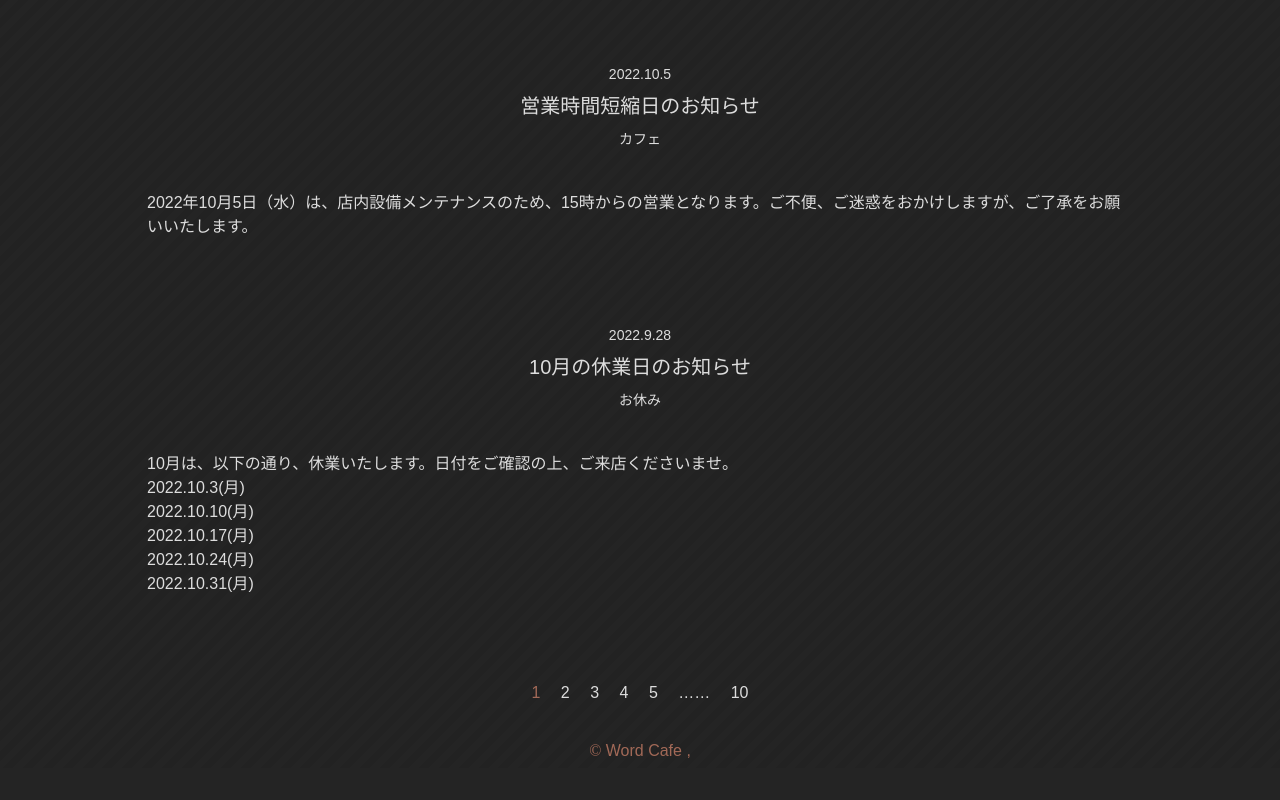
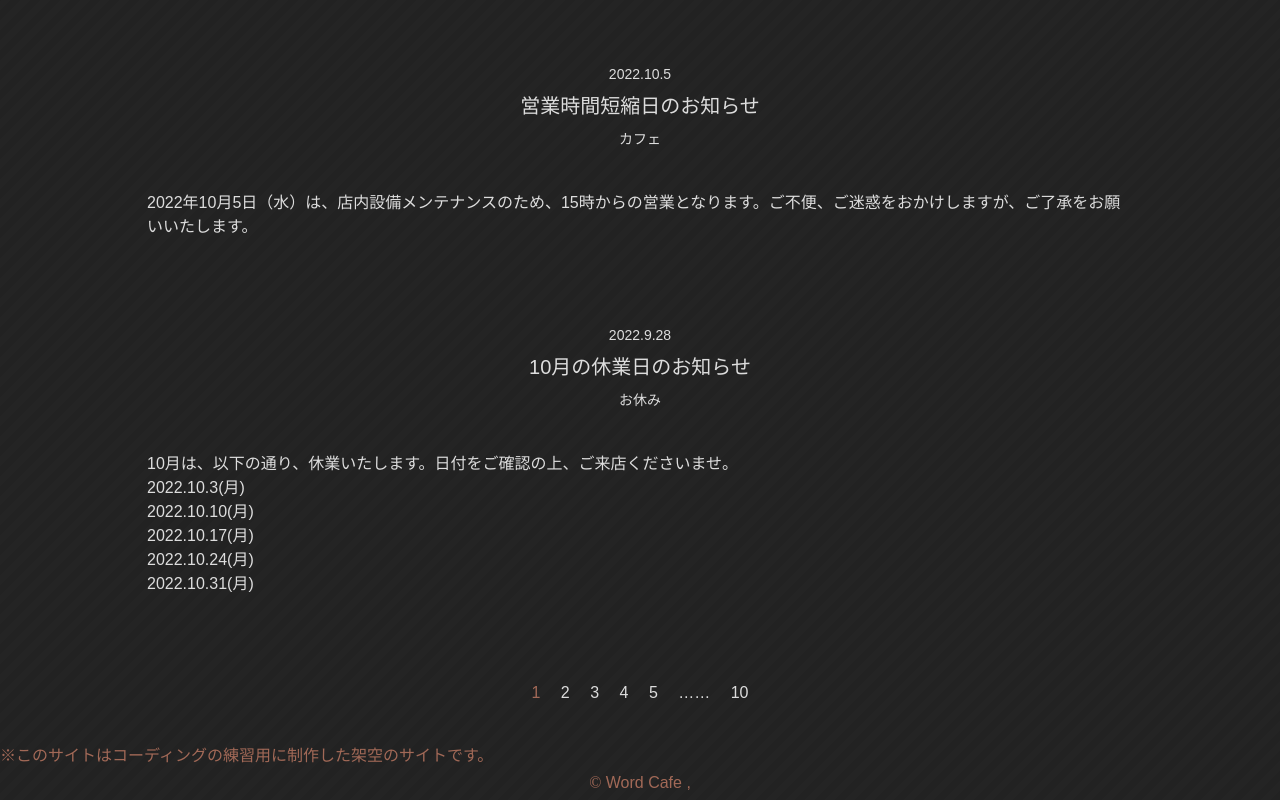
Before and after one commit to Asano-Takahiro/portfolio-at.github.io, a plain HTML site: page news.html in a window 1280 px wide. Shown: the part 956-1756 px from the top of the page. Before the commit the page ends 1724 px from the top, so only its background shows below. Drawn offline with nearby package versions, Linux system fonts and the light colour scheme; some packages are replaced by stand-ins of ours.

Commit message:
Update news.html

```diff
--- a/news.html
+++ b/news.html
@@ -167,6 +167,7 @@
 			 -->
 	</main>
 	<footer class="footer">
+		<p>※このサイトはコーディングの練習用に制作した架空のサイトです。</p>
 		<p class="copyright"><span class="copy">&copy;</span> Word Cafe ,</p>
 	</footer>
 </body>
```
